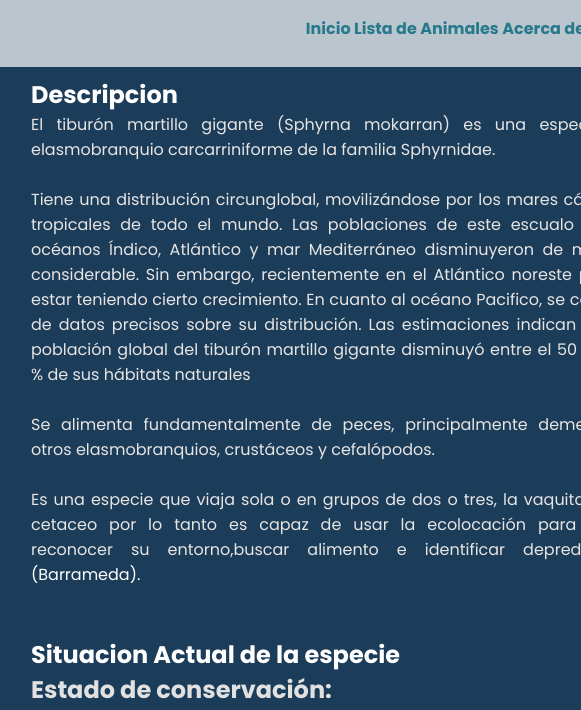
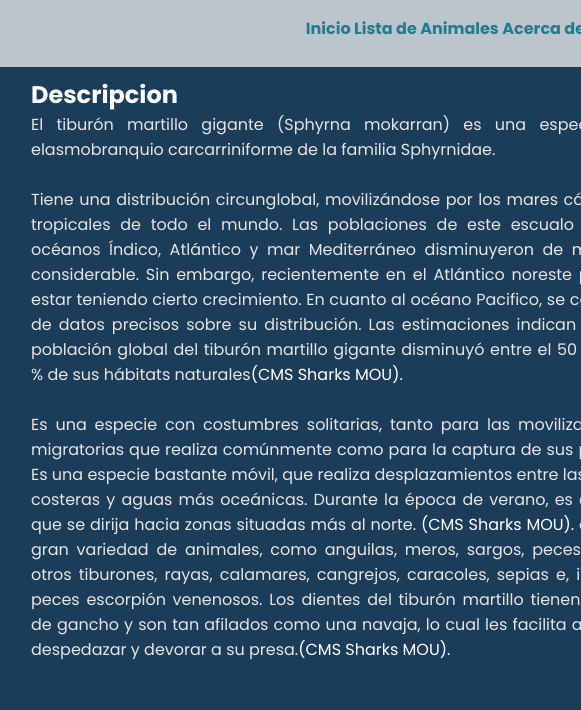
Before and after one commit to luisma0330/hackathon_HackTheOcean, a website: page views/DescripcionTiburon.html in a window 1280 px wide. Shown: the top 710 px of the page, 699-1280 px from the left. Drawn offline with Linux system fonts and the light colour scheme.

Commit message:
quitando la dependencia sin uso jest

```diff
--- a/package.json
+++ b/package.json
@@ -5,14 +5,11 @@
   "main": "app.js",
   "scripts": {
     "test": "",
-    "server":"node lib/server.js"
+    "server": "node lib/server.js"
   },
   "author": "",
   "license": "ISC",
   "dependencies": {
     "express": "^4.18.1"
-  },
-  "devDependencies": {
-    "jest": "^28.1.0"
   }
 }
--- a/views/DescripcionTiburon.html
+++ b/views/DescripcionTiburon.html
@@ -37,14 +37,25 @@
                         disminuyeron de manera considerable. Sin embargo, recientemente en el Atlántico noreste parece
                         estar teniendo cierto crecimiento. En cuanto al océano Pacifico, se carecen de datos precisos
                         sobre su distribución. Las estimaciones indican que la población global del tiburón martillo
-                        gigante disminuyó entre el 50 y el 62 % de sus hábitats naturales<br><br>
+                        gigante disminuyó entre el 50 y el 62 % de sus hábitats naturales<a class="link"
+                            href="https://www.cms.int/sharks/sites/default/files/document/CMS_Sharks_MOS2_Doc_8_2_7_S_0.pdf">(CMS Sharks MOU).
+                        </a><br><br>
 
-                        Se alimenta fundamentalmente de peces, principalmente demersales, otros elasmobranquios,
-                        crustáceos y cefalópodos.<br><br>
+                         Es una especie con costumbres solitarias, tanto para las movilizaciones
+                         migratorias que realiza comúnmente como para la captura de sus presas. Es una especie bastante
+                         móvil, que realiza desplazamientos entre las áreas costeras y aguas más oceánicas. Durante la
+                         época de verano, es común que se dirija hacia zonas situadas más al norte.
+                        <a class="link"
+                            href="https://www.cms.int/sharks/sites/default/files/document/CMS_Sharks_MOS2_Doc_8_2_7_S_0.pdf">(CMS
+                            Sharks MOU). </a>
 
-                        Es una especie que viaja sola o en grupos de dos o tres, la vaquita es un cetaceo por lo tanto es capaz de usar la ecolocación para
-                        poder reconocer su entorno,buscar alimento e identificar depredarores.
-                        <a class="link" href="https://www.barrameda.com.ar/animales-en-peligro/tiburon-martillo-gigante/">(Barrameda). </a>
+                        de una gran variedad de animales, como anguilas, meros, sargos, peces delfín, otros tiburones,
+                        rayas, calamares, cangrejos, caracoles, sepias e, incluso, peces escorpión venenosos. Los
+                        dientes del tiburón martillo tienen forma de gancho y son tan afilados como una navaja, lo cual
+                        les facilita atrapar, despedazar y devorar a su presa.<a class="link"
+                        href="https://www.cms.int/sharks/sites/default/files/document/CMS_Sharks_MOS2_Doc_8_2_7_S_0.pdf">(CMS    Sharks MOU). </a><br><br>
+
+
                    </p>
                     <BR>
                     <BR>
```
Also changed, not shown: 1 other file.
